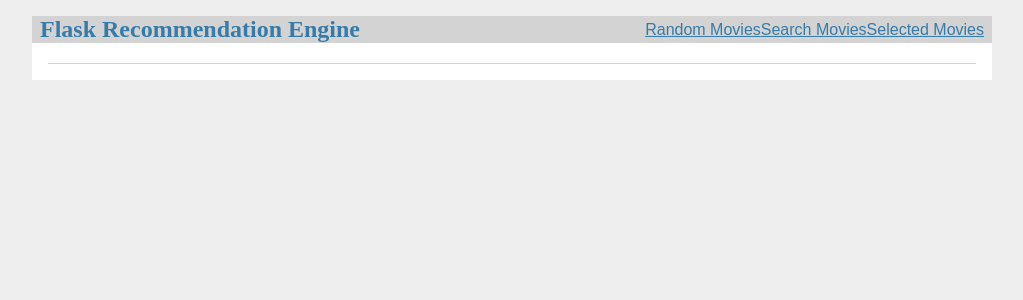
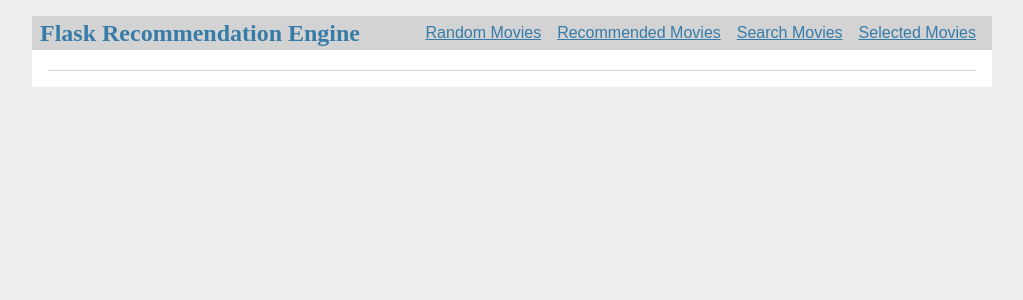
Before and after one commit to jentron/FlaskRecommender, a Flask app: page / in a window 1280 px wide. Shown: the top 300 px of the page, without its empty margins (128-1151 px from the left). Run offline with Flask 2, Linux system fonts and the light colour scheme.

Commit message:
Rough in a recommend page

```diff
--- a/app/__init__.py
+++ b/app/__init__.py
@@ -30,8 +30,8 @@ def create_app(test_config=None):
     from . import search
     app.register_blueprint(search.bp)
 
-#    from . import auth
-#    app.register_blueprint(auth.bp)
+    from . import recommend
+    app.register_blueprint(recommend.bp)
 
     from . import main
     app.register_blueprint(main.bp)
--- a/app/templates/base.html
+++ b/app/templates/base.html
@@ -5,9 +5,12 @@
 <script src="{{ url_for('static', filename='cookies.js') }}"></script>
 <nav>
   <h1>Flask Recommendation Engine</h1>
-  <a href='/'>Random Movies</a>
-  <a href='/search'>Search Movies</a>
-  <a href='/selected'>Selected Movies</a>
+  <ul>
+    <li><a href='/'>Random Movies</a></li>
+    <li><a href='/recommend'>Recommended Movies</a></li>
+    <li><a href='/search'>Search Movies</a></li>
+    <li><a href='/selected'>Selected Movies</a></li>
+  </ul>
 </nav>
 <section class="content">
   <header>
```
Also changed, not shown: app/recommend.py (added, +21 -0 lines).
